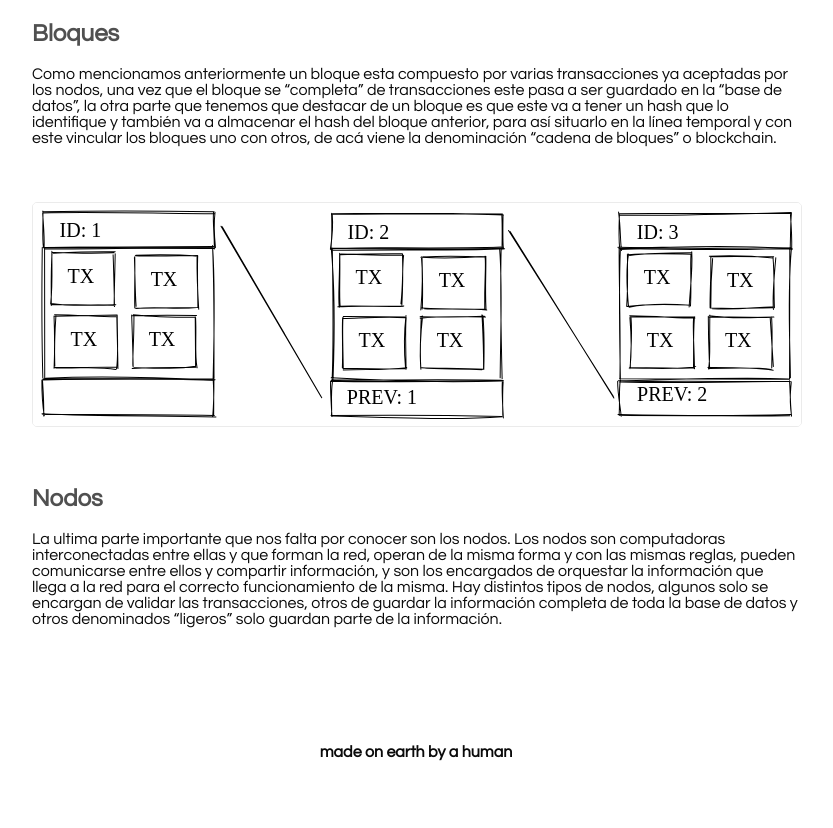
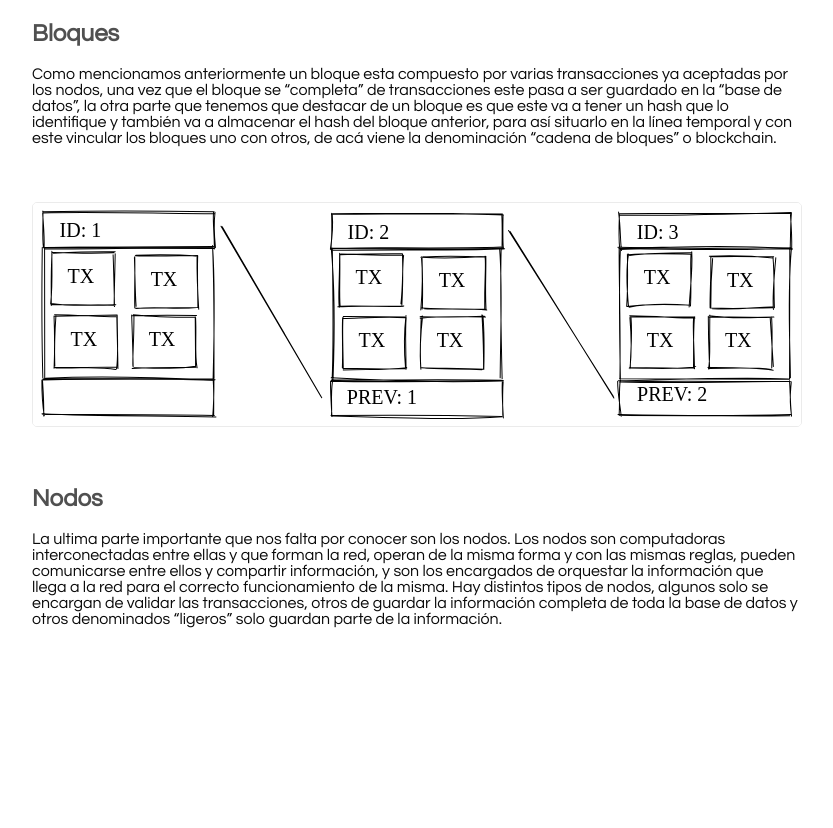
Before and after one commit to parisote/parisote.github.io, a plain HTML site: page blog/Que-es-una-transaccin-y-como-eso-forma-una-Blockchain/index.html in a window 1280 px wide. Shown: the part 1097-1925 px from the top of the page, without its empty margins (224-1057 px from the left). After the commit the page ends 1772 px from the top, so only its background shows below. Drawn offline with nearby package versions, Linux system fonts and the light colour scheme.

Commit message:
fix html blog

```diff
--- a/blog/Que-es-una-transaccin-y-como-eso-forma-una-Blockchain/index.html
+++ b/blog/Que-es-una-transaccin-y-como-eso-forma-una-Blockchain/index.html
@@ -41,9 +41,6 @@ La ultima parte importante que nos falta por conocer son los nodos. Los nodos so
 
 Hay distintos tipos de nodos, algunos solo se encargan de validar las transacciones, otros de guardar la información completa de toda la base de datos y otros denominados “ligeros” solo guardan parte de la información.<p></p></div>
     </div>
-    <div id="footer_blog">
-      <a href="https://github.com/imfunniee" target="_blank">made on earth by a human</a>
-    </div>
     <script type="text/javascript">
       setTimeout(function() {
         document.getElementById("loading").classList.add("animated");
```
